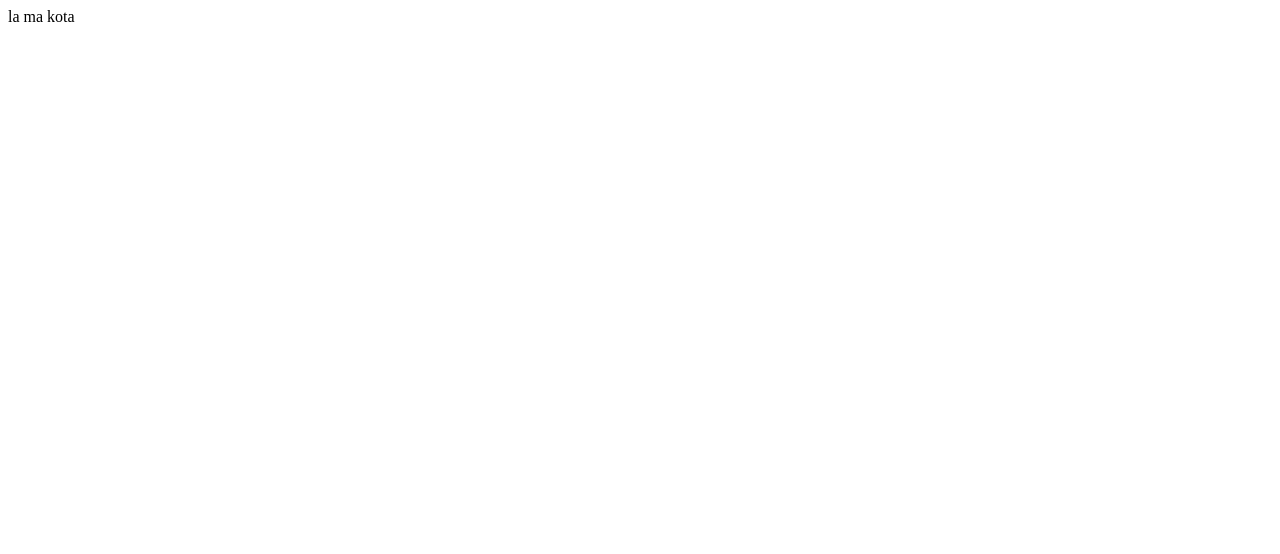
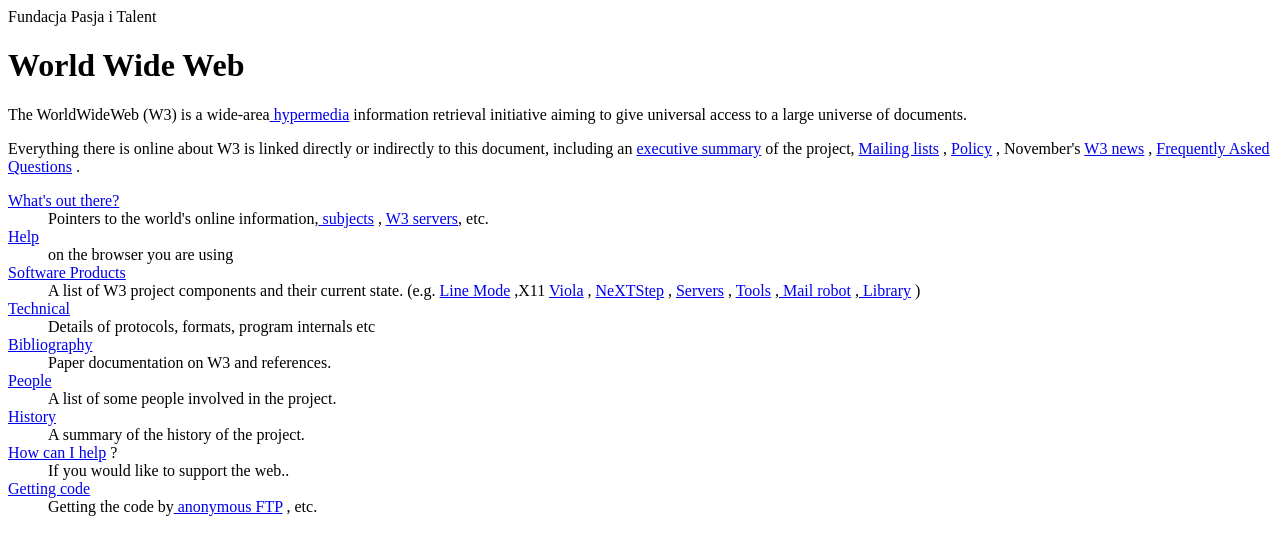
Before and after one commit to AgnieszkaKrawczykDM/Magia-kodowania, a plain HTML site: page docs/index.html in a window 1280 px wide. Drawn offline with Linux system fonts and the light colour scheme.

Commit message:
Update index.html

```diff
--- a/docs/index.html
+++ b/docs/index.html
@@ -1 +1,73 @@
-la ma kota
+<HEADER>
+<TITLE>The World Wide Web project</TITLE>
+<NEXTID N="55">
+</HEADER> Fundacja Pasja i Talent
+<BODY>
+<H1>World Wide Web</H1>The WorldWideWeb (W3) is a wide-area<A
+NAME=0 HREF="WhatIs.html">
+hypermedia</A> information retrieval
+initiative aiming to give universal
+access to a large universe of documents.<P>
+Everything there is online about
+W3 is linked directly or indirectly
+to this document, including an <A
+NAME=24 HREF="Summary.html">executive
+summary</A> of the project, <A
+NAME=29 HREF="Administration/Mailing/Overview.html">Mailing lists</A>
+, <A
+NAME=30 HREF="Policy.html">Policy</A> , November's  <A
+NAME=34 HREF="News/9211.html">W3  news</A> ,
+<A
+NAME=41 HREF="FAQ/List.html">Frequently Asked Questions</A> .
+<DL>
+<DT><A
+NAME=44 HREF="../DataSources/Top.html">What's out there?</A>
+<DD> Pointers to the
+world's online information,<A
+NAME=45 HREF="../DataSources/bySubject/Overview.html"> subjects</A>
+, <A
+NAME=z54 HREF="../DataSources/WWW/Servers.html">W3 servers</A>, etc.
+<DT><A
+NAME=46 HREF="Help.html">Help</A>
+<DD> on the browser you are using
+<DT><A
+NAME=13 HREF="Status.html">Software Products</A>
+<DD> A list of W3 project
+components and their current state.
+(e.g. <A
+NAME=27 HREF="LineMode/Browser.html">Line Mode</A> ,X11 <A
+NAME=35 HREF="Status.html#35">Viola</A> ,  <A
+NAME=26 HREF="NeXT/WorldWideWeb.html">NeXTStep</A>
+, <A
+NAME=25 HREF="Daemon/Overview.html">Servers</A> , <A
+NAME=51 HREF="Tools/Overview.html">Tools</A> ,<A
+NAME=53 HREF="MailRobot/Overview.html"> Mail robot</A> ,<A
+NAME=52 HREF="Status.html#57">
+Library</A> )
+<DT><A
+NAME=47 HREF="Technical.html">Technical</A>
+<DD> Details of protocols, formats,
+program internals etc
+<DT><A
+NAME=40 HREF="Bibliography.html">Bibliography</A>
+<DD> Paper documentation
+on  W3 and references.
+<DT><A
+NAME=14 HREF="People.html">People</A>
+<DD> A list of some people involved
+in the project.
+<DT><A
+NAME=15 HREF="History.html">History</A>
+<DD> A summary of the history
+of the project.
+<DT><A
+NAME=37 HREF="Helping.html">How can I help</A> ?
+<DD> If you would like
+to support the web..
+<DT><A
+NAME=48 HREF="../README.html">Getting code</A>
+<DD> Getting the code by<A
+NAME=49 HREF="LineMode/Defaults/Distribution.html">
+anonymous FTP</A> , etc.</A>
+</DL>
+</BODY>
```
